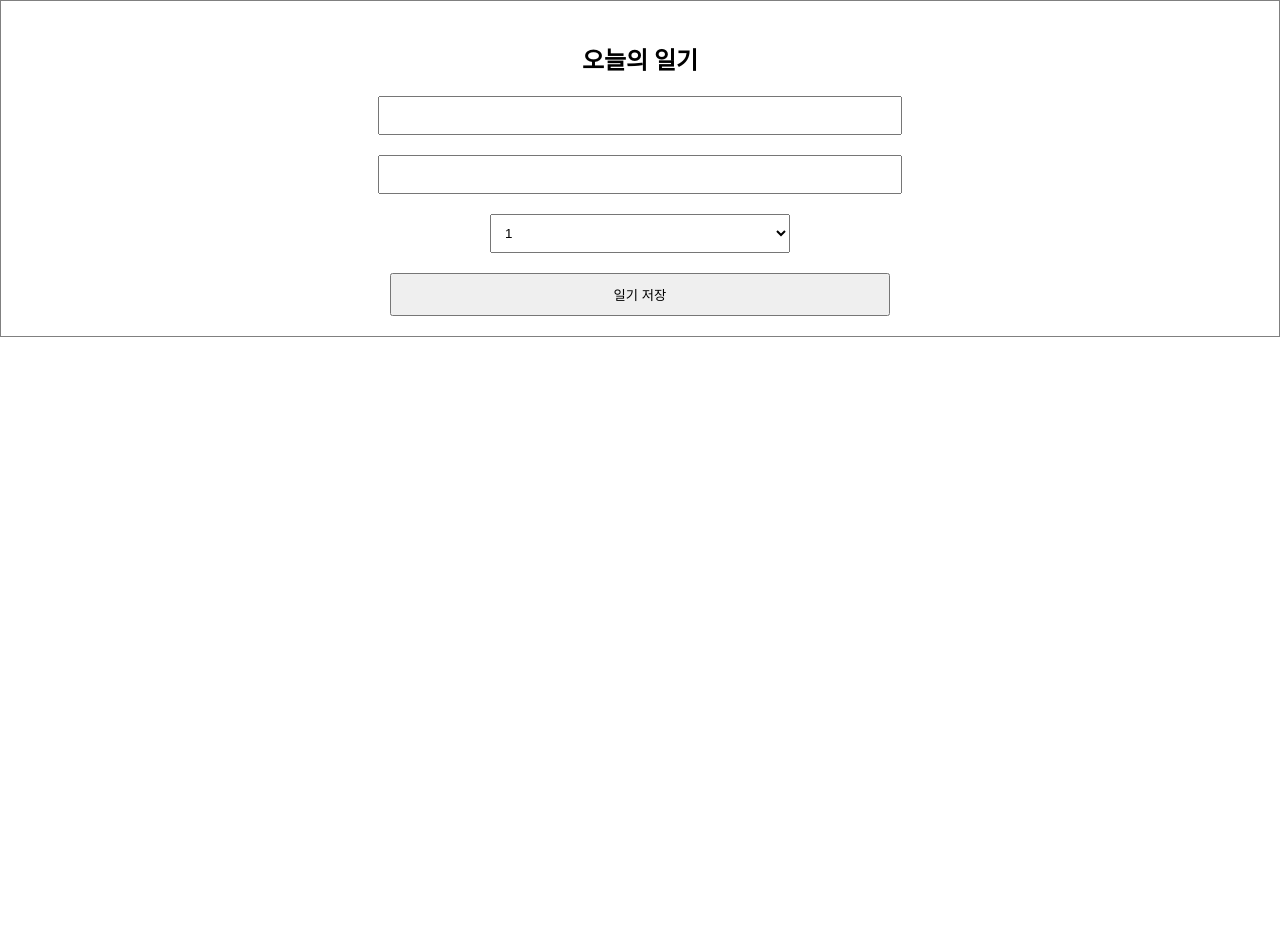
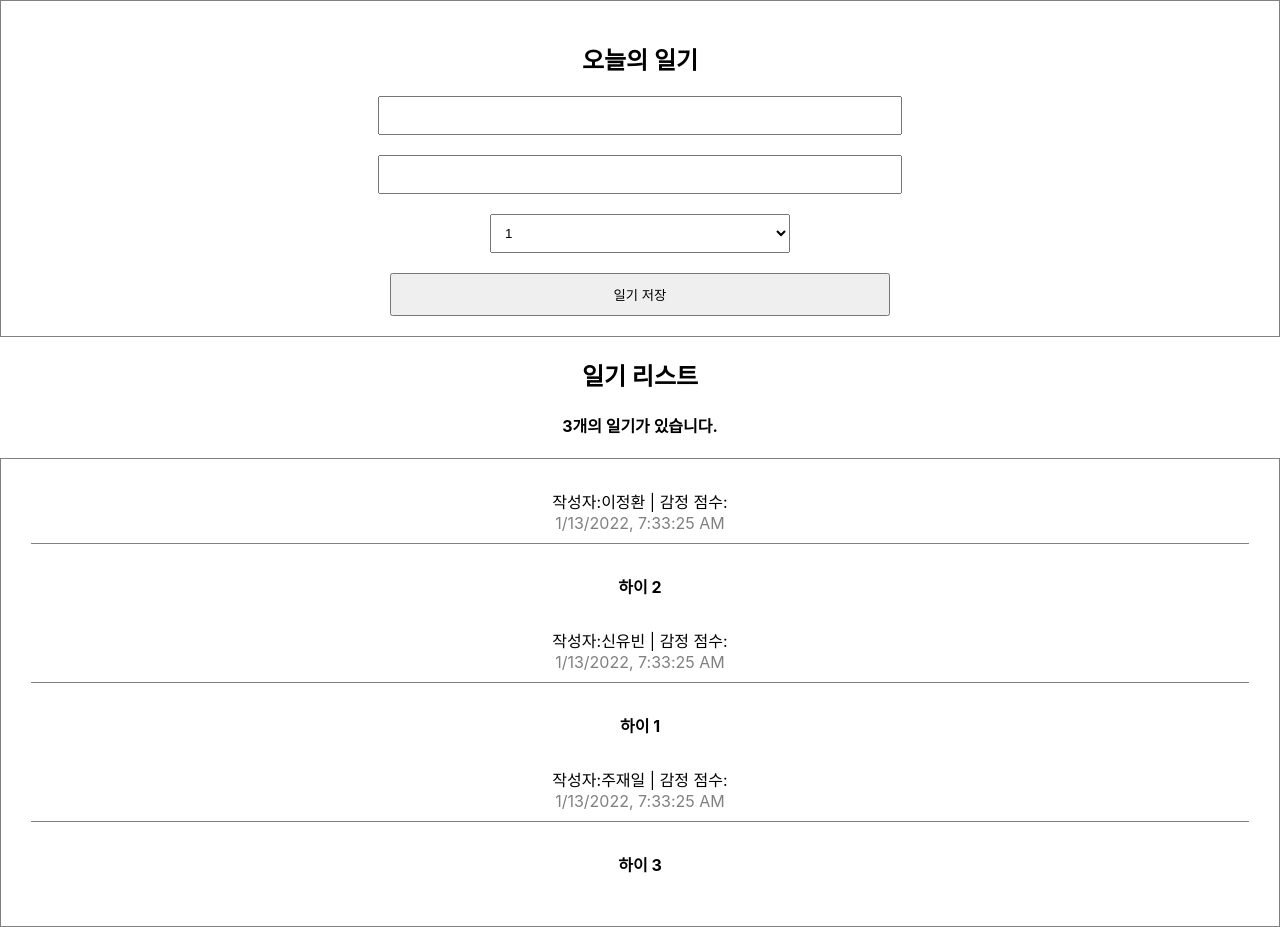
Before and after one commit to sinyubin/-diary, a React (Create React App) app: page / in a window 1280 px wide. Before the commit the page ends 800 px from the top, so only its background shows below. Built offline with nearby package versions, Linux system fonts and the light colour scheme.

Commit message:
일기 리스트 추가

```diff
--- a/src/App.js
+++ b/src/App.js
@@ -1,10 +1,36 @@
 import "./App.css";
 import DiaryEditor from "./DiaryEditor";
+import DiaryList from "./DiaryList";
+
+const dummyList = [
+  {
+    id: 1,
+    author: "이정환",
+    content: "하이 2",
+    emotion: 5,
+    created_data: new Date().getTime(),
+  },
+  {
+    id: 2,
+    author: "신유빈",
+    content: "하이 1",
+    emotion: 5,
+    created_data: new Date().getTime(),
+  },
+  {
+    id: 3,
+    author: "주재일",
+    content: "하이 3",
+    emotion: 5,
+    created_data: new Date().getTime(),
+  },
+];
 
 function App() {
   return (
     <div className="App">
       <DiaryEditor />
+      <DiaryList diaryList={dummyList} />
     </div>
   );
 }
--- /dev/null
+++ b/src/DiaryItem.js
@@ -0,0 +1,41 @@
+import styled from "styled-components";
+
+const DiaryItem = (e) => {
+  return (
+    <All>
+      <Info>
+        <span>
+          작성자:{e.author} | 감정 점수:{e.emtion}
+        </span>
+        <br />
+        <DateDay>{new Date(e.created_data).toLocaleString()}</DateDay>
+      </Info>
+
+      <Content>{e.content}</Content>
+    </All>
+  );
+};
+
+export default DiaryItem;
+
+const All = styled.div`
+  background-color:rgb(240,240,240)
+  margin-bottom:10px
+  padding: 20px;
+`;
+
+const Info = styled.div`
+  border-bottom: 1px solid gray;
+  padding-bottom: 10px;
+  margin: 10px;
+`;
+
+const DateDay = styled.span`
+  color: gray;
+`;
+
+const Content = styled.div`
+  font-weight: bold;
+  margin-bottom: 30px;
+  margin-top: 30px;
+`;
--- /dev/null
+++ b/src/DiaryList.js
@@ -0,0 +1,32 @@
+import DiaryItem from "./DiaryItem";
+import styled from "styled-components";
+const DiaryList = ({ diaryList }) => {
+  console.log(diaryList);
+  return (
+    <div>
+      <Title>일기 리스트</Title>
+      <h4>{diaryList.length}개의 일기가 있습니다.</h4>
+      <List>
+        {diaryList.map((e) => (
+          <DiaryItem key={e.id} {...e} />
+        ))}
+      </List>
+    </div>
+  );
+};
+
+DiaryList.defaultProps = {
+  diaryList: [],
+};
+
+export default DiaryList;
+
+const List = styled.div`
+  border: 1px solid gray;
+  padding: 20px;
+  margin-top: 20px;
+`;
+
+const Title = styled.h2`
+  text-align: center;
+`;
```
